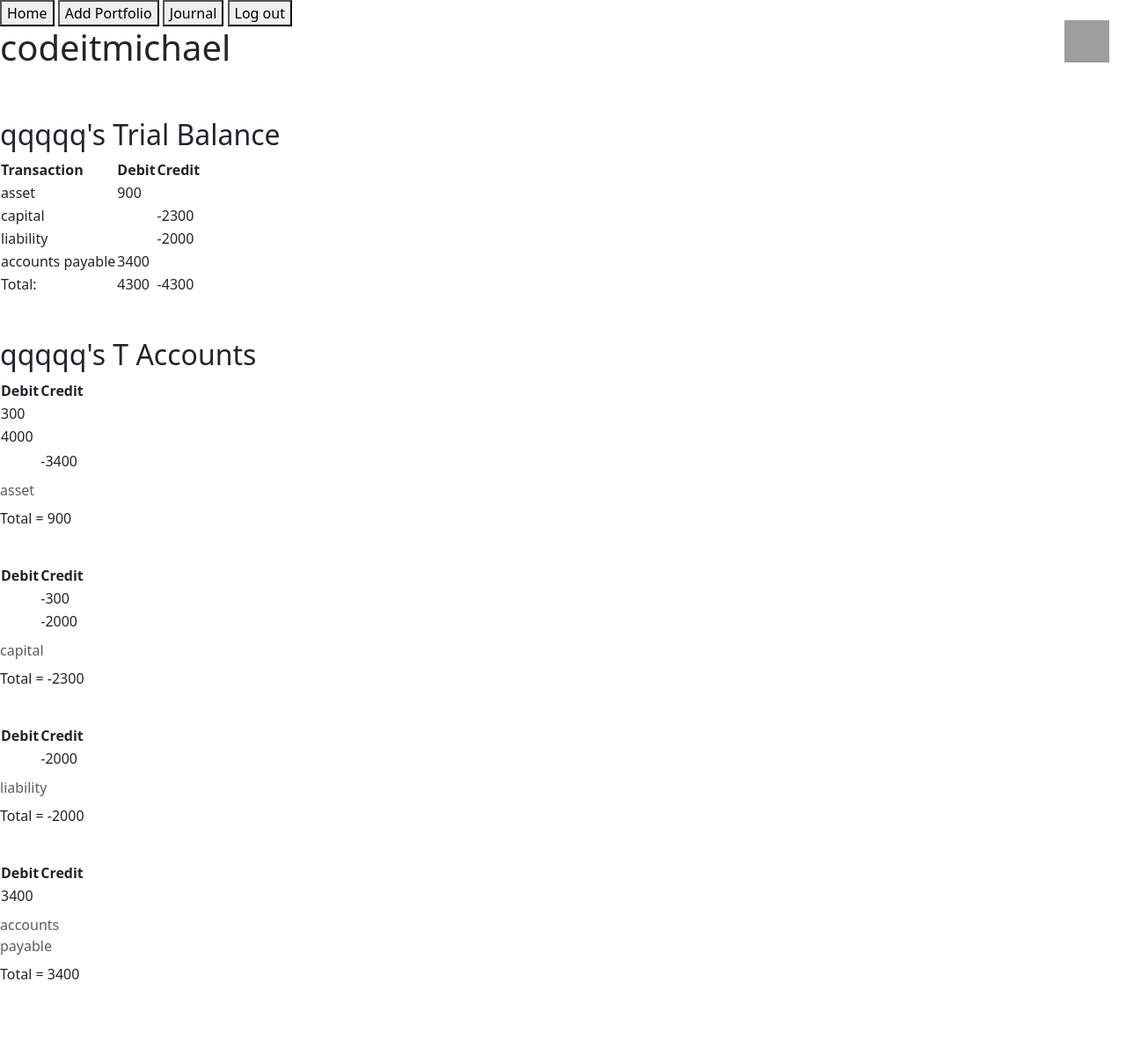
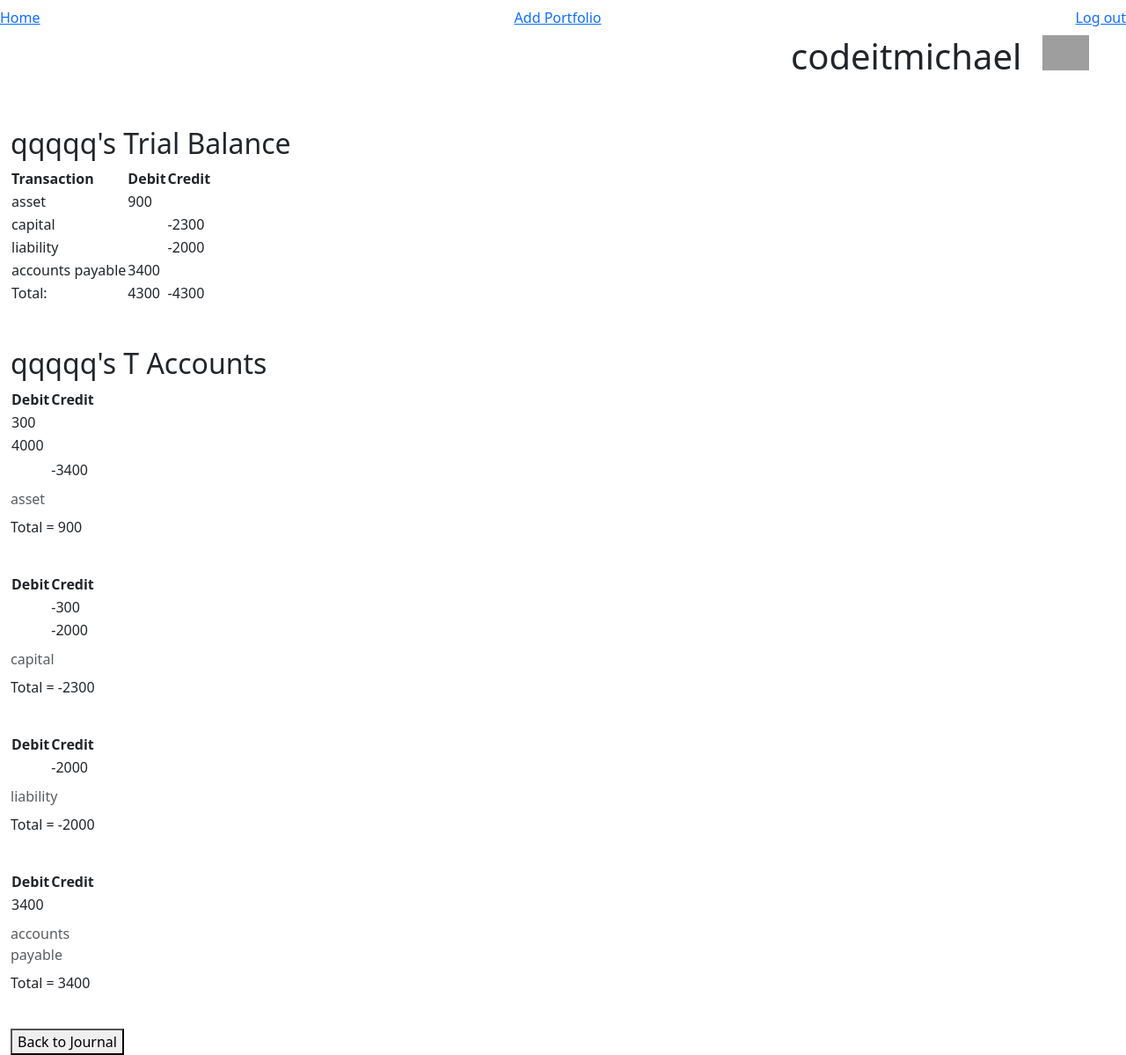
Before and after one commit to Codeit-Michael/Accounting_app, a Django app: a page that uses app/templates/app/base.html in a window 1280 px wide. Shown: the whole page at 88% size. Before the commit the page ends 1113 px from the top, so only its background shows below. Run offline with Django 4.2, Linux system fonts and the light colour scheme; a user stored in the database is signed in; data comes from the database, SQL or seed files in the repository; both versions use the stored data as it was after the commit; grey boxes are pictures that could not be loaded.

Commit message:
fix template ordering

```diff
--- a/app/templates/app/base.html
+++ b/app/templates/app/base.html
@@ -2,20 +2,27 @@
 <html>
 <head>
 	<title>{% block title %}{% endblock %}</title>
+    <meta charset="utf-8">
+    <meta name="viewport" content="width=device-width, initial-scale=1">
     <link href="https://cdn.jsdelivr.net/npm/bootstrap@5.3.0-alpha1/dist/css/bootstrap.min.css" rel="stylesheet" integrity="sha384-GLhlTQ8iRABdZLl6O3oVMWSktQOp6b7In1Zl3/Jr59b6EGGoI1aFkw7cmDA6j6gD" crossorigin="anonymous">
 </head>
 <body>
+	<nav class="navbar">
+        <a href="{% url 'pfl-list' %}">Home</a>
+        <a href="{% url 'pfl-create' %}">Add Portfolio</a>
+        <a href="{% url 'logout' %}">Log out</a>
+	</nav>
 
-	<div class="sidenav">
-        {% block sidenav %}{% endblock %}
-	</div>
+    <div class="container-fluid">
+        {% if request.user.is_authenticated %}
+            <div class="row">
+                <h1 class="col-11 text-end">{{request.user}}</h1>
+                <img src="https://cdn-icons-png.flaticon.com/512/552/552721.png" class="col-1" style="height:8%;width:6%;">
+            </div>
+        {% else %}
+            <a href="{% url 'login' %}">Login</a>
+        {% endif %}
 
-    {% if request.user.is_authenticated %}
-        <h1 class="username">{{request.user}}</h1>
-        <img src="https://cdn-icons-png.flaticon.com/512/552/552721.png" style="position: fixed; right: 19px; top: 23px; height:6%;width:4%;">
-    {% else %}
-        <a href="{% url 'login' %}">Login</a>
-    {% endif %}
-
-    {% block content %}{% endblock %}
+        {% block content %}{% endblock %}
+    </div>
 </body>
--- a/app/templates/app/home.html
+++ b/app/templates/app/home.html
@@ -1,12 +1,6 @@
 {% extends "app/base.html" %}
 
 {% block title %}Home{% endblock %}
-
-{% block sidenav %}
-	<button onclick="window.location.href='/'">Home</button>
-	<button onclick="window.location.href='/pfl-create'">Add Portfolio</button>
-	<button class="logout" onclick="window.location.href='/logout'">Log out</button>
-{% endblock %}
 
 {% block content %}
 	<br><br><h2>MY PORTFOLIO LIST</h2><br>
--- a/app/templates/app/portfolio_confirm_delete.html
+++ b/app/templates/app/portfolio_confirm_delete.html
@@ -1,12 +1,6 @@
 {% extends 'app/base.html' %}
 
 {% block title %}Delete Confirmation{% endblock %}
-
-{% block sidenav %}
-	<button onclick="window.location.href='/'">Home</button>
-	<button onclick="window.location.href='/pfl-create'">Add Portfolio</button>
-	<button class="logout" onclick="window.location.href='/logout'">Log out</button>
-{% endblock %}
 
 {% block content %}
 	<br><br><h2>Delete Confirmation</h2><br>
--- a/app/templates/app/portfolio_create_form.html
+++ b/app/templates/app/portfolio_create_form.html
@@ -1,11 +1,6 @@
 {% extends "app/base.html" %}
 
 {% block title %}Person Create{% endblock %}
-
-{% block sidenav %}
-	<button onclick="window.location.href='/'">Home</button>
-	<button class="logout" onclick="window.location.href='/logout'">Log out</button>
-{% endblock %}
 
 {% block content %}
 	<br><br><h2>Create New Portfolio</h2><br>
--- a/app/templates/app/trialbalance.html
+++ b/app/templates/app/trialbalance.html
@@ -1,15 +1,7 @@
-
 {% extends "app/base.html" %}
 {% load app_extras %}
 
 {% block title %}Trial Balance{% endblock %}
-
-{% block sidenav %}
-    <button onclick="window.location.href='/'">Home</button>
-	<button onclick="window.location.href='/pfl-create'">Add Portfolio</button>
-    <button onclick="window.location.href='/pfl-journal/pk={{pk}}'">Journal</button>
-    <button class="logout" onclick="window.location.href='/logout'">Log out</button>
-{% endblock %}
 
 {% block content %}
     <br><br>
@@ -36,6 +28,9 @@
     <div class="t-account" id="t-account">
         <h2>{{name}}'s T Accounts</h2>
     </div>
+
+   <button onclick="window.location.href='/pfl-journal/pk={{pk}}'">Back to Journal</button>
+
 
     <script>
         var tAccount = JSON.parse("{{ta|escapejs}}");
```
Also changed, not shown: app/templates/app/auth_base.html (added, +12 -0 lines), app/templates/app/journal.html (+2 -7 lines), app/templates/app/signin.html (+5 -8 lines), app/templates/app/signup.html (+5 -9 lines), db.sqlite3.
